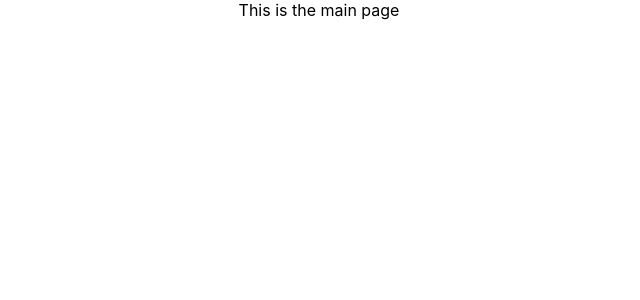
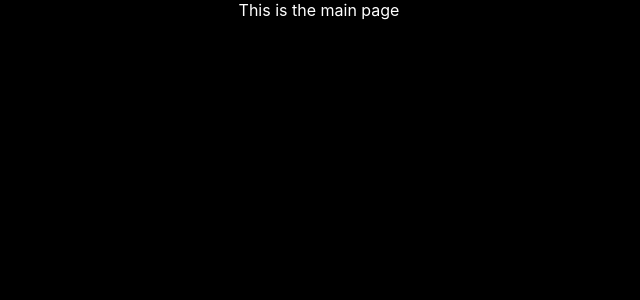
Before and after one commit to nathalia-rus/tsconf-project-museis, a React (Create React App) app: page / in a window 1280 px wide. Shown: the top 300 px of the page, without its empty margins (321-961 px from the left). Built offline with nearby package versions, Linux system fonts and the light colour scheme.

Commit message:
css defaults

```diff
--- a/package.json
+++ b/package.json
@@ -1,5 +1,5 @@
 {
-    "name": "fe-interview-custodian-task",
+    "name": "nathalia-arts-website",
     "version": "0.1.0",
     "private": true,
     "dependencies": {
--- a/src/App.css
+++ b/src/App.css
@@ -1,3 +1,8 @@
+body {
+    background-color: black;
+    color: white;
+}
+
 .App {
     text-align: center;
 }
```
